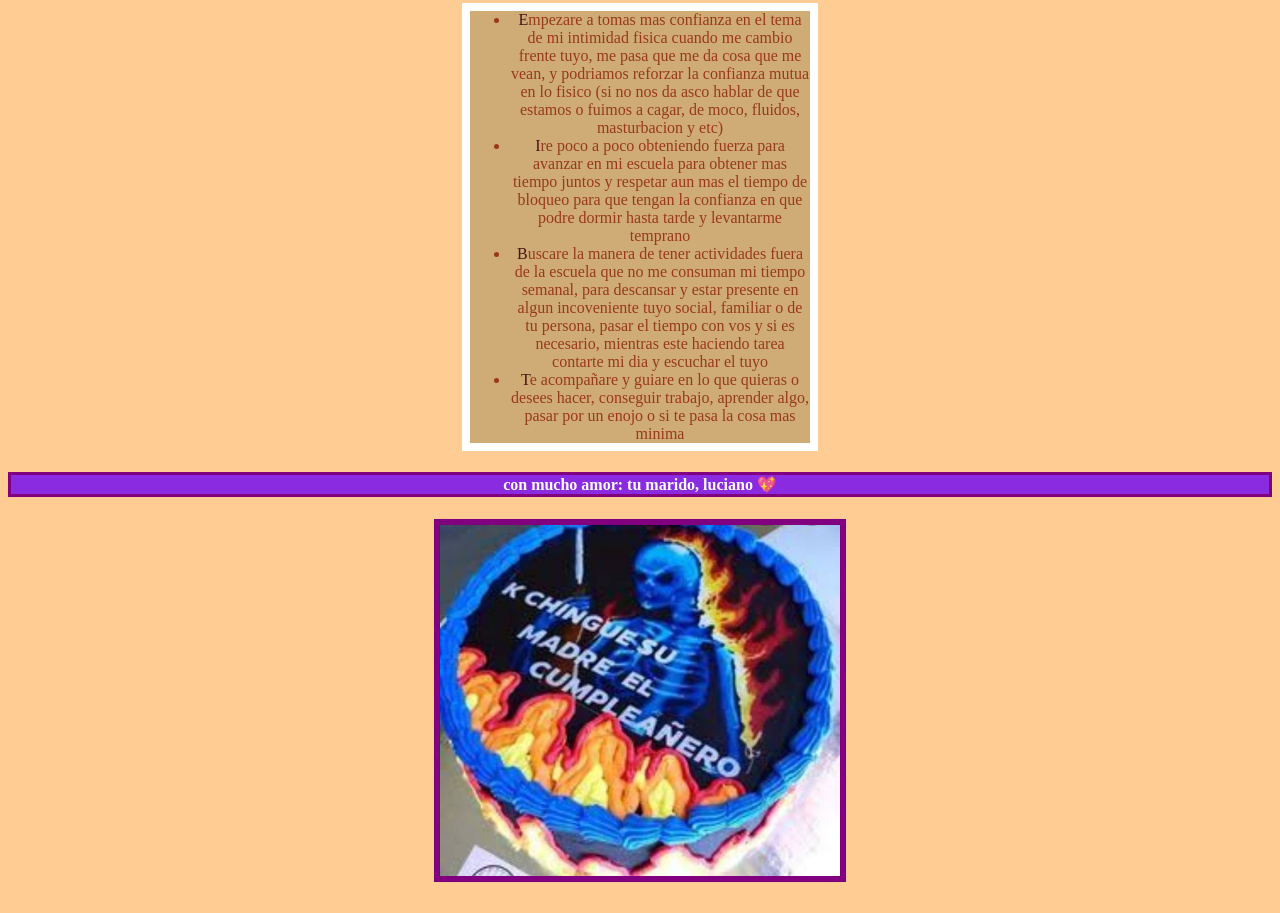
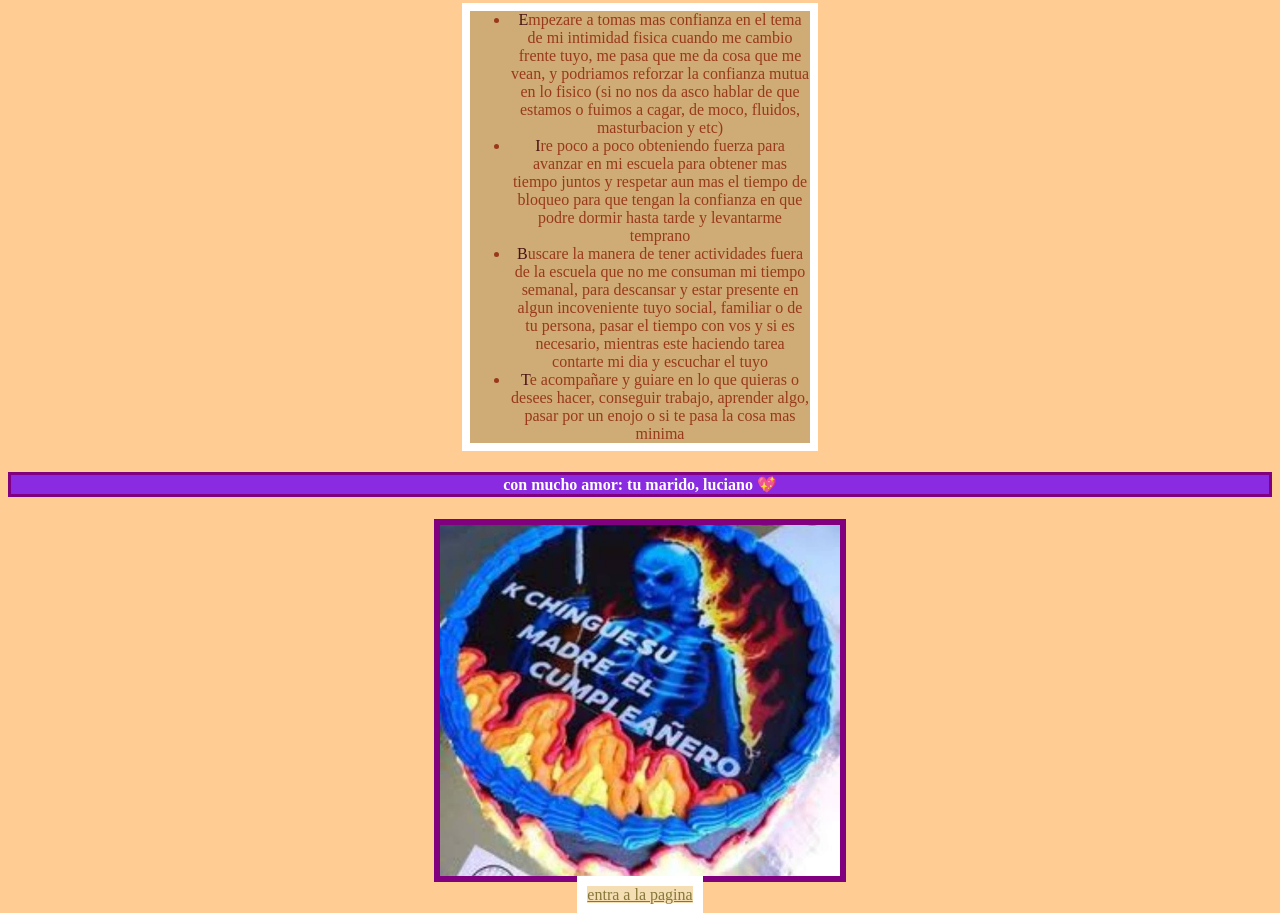
Before and after one commit to puchyto/puchyto.github.io, a plain HTML site: page index.html in a window 1280 px wide. Shown: the part 3505-4418 px from the top of the page. Drawn offline with Linux system fonts and the light colour scheme.

Commit message:
botonnnnnnnnnn

```diff
--- a/estilos.css
+++ b/estilos.css
@@ -83,6 +83,14 @@ ul{
     background-color: rgb(230, 159, 170);
     align-items: center;
 }
+a{
+    border: 10px solid white;
+    align-items: center;
+    background: wheat;
+    color: rgb(133, 119, 57);
+    width: 200px;
+    height: 30px;
+}
 
 #parrafito{
     display: flex;
--- a/index.html
+++ b/index.html
@@ -85,6 +85,7 @@
         <h4 id="bb">con mucho amor: tu marido, luciano 💖</h4>
             <img src="chingue su madre.jpeg" width="400px" id="chingue">
     </div>
+    <a href="http://192.168.0.119:5500"> entra a la pagina</a>
 
     </center>
 
```
